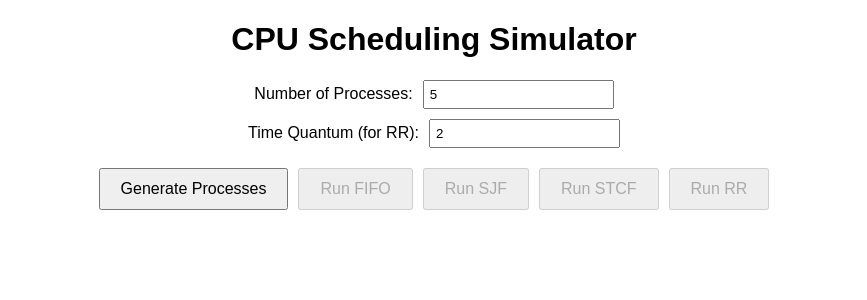
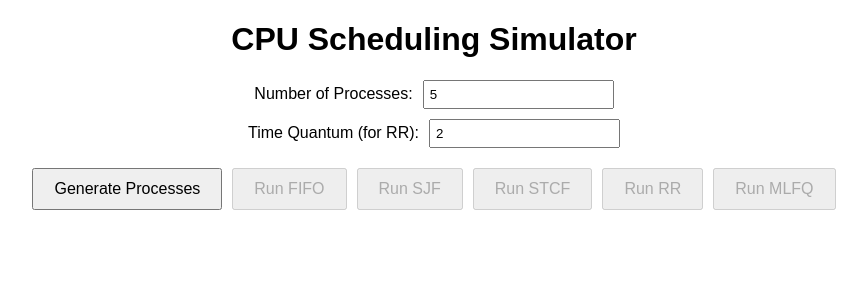
Before and after one commit to enyukan/cpu-scheduling-simulator, a React (Create React App) app: page / in a window 1280 px wide. Shown: the top 300 px of the page, without its empty margins (206-1073 px from the left). Built offline with nearby package versions, Linux system fonts and the light colour scheme.

Commit message:
Implemented MLFQ  scheduling algorithm

```diff
--- a/src/App.js
+++ b/src/App.js
@@ -8,6 +8,7 @@ const App = () => {
   const [sjfResults, setSjfResults] = useState([]);
   const [stcfResults, setStcfResults] = useState([]);
   const [roundRobinResults, setRoundRobinResults] = useState([]);
+  const [mlfqResults, setMlfqResults] = useState([]);
 
   // Function to generate random processes
   const generateProcesses = () => {
@@ -21,6 +22,7 @@ const App = () => {
     setSjfResults([]);
     setStcfResults([]);
     setRoundRobinResults([]);
+    setMlfqResults([]);
   };
 
   // FIFO Scheduling Algorithm
@@ -165,6 +167,90 @@ const App = () => {
       setRoundRobinResults(completedProcesses);
     };
 
+    // MLFQ (Multi-Level Feedback Queue) Scheduling Algorithm
+    const runMLFQ = () => {
+      if (processes.length === 0) return;
+
+      let currentTime = 0;
+      let completedProcesses = [];
+
+      // Define multiple queues for different levels of priority
+      let queue1 = []; // Highest priority queue
+      let queue2 = []; // Second priority queue
+      let queue3 = []; // Lowest priority queue
+
+      let remainingProcesses = processes.map(p => ({ ...p, remainingTime: p.burstTime, level: 1 }));
+
+      // Sort processes based on arrival time
+      remainingProcesses.sort((a, b) => a.arrivalTime - b.arrivalTime);
+
+      const timeQuantum1 = 2; // Time quantum for queue 1 (highest priority)
+      const timeQuantum2 = 4; // Time quantum for queue 2 (second priority)
+      const timeQuantum3 = 6; // Time quantum for queue 3 (lowest priority)
+
+      while (remainingProcesses.length > 0 || queue1.length > 0 || queue2.length > 0 || queue3.length > 0) {
+        // Move processes into the appropriate queues based on arrival time
+        while (remainingProcesses.length > 0 && remainingProcesses[0].arrivalTime <= currentTime) {
+          let process = remainingProcesses.shift();
+          queue1.push(process); // Initially all processes enter the highest priority queue
+        }
+
+        // Process from Queue 1
+        if (queue1.length > 0) {
+          let process = queue1.shift();
+          let burst = Math.min(process.remainingTime, timeQuantum1);
+          process.remainingTime -= burst;
+          currentTime += burst;
+
+          if (process.remainingTime === 0) {
+            process.finishTime = currentTime;
+            process.turnaroundTime = process.finishTime - process.arrivalTime;
+            process.waitingTime = process.turnaroundTime - process.burstTime;
+            completedProcesses.push(process);
+          } else {
+            queue2.push({ ...process, level: 2 }); // Move to Queue 2 if not finished
+          }
+        }
+        // Process from Queue 2
+        else if (queue2.length > 0) {
+          let process = queue2.shift();
+          let burst = Math.min(process.remainingTime, timeQuantum2);
+          process.remainingTime -= burst;
+          currentTime += burst;
+
+          if (process.remainingTime === 0) {
+            process.finishTime = currentTime;
+            process.turnaroundTime = process.finishTime - process.arrivalTime;
+            process.waitingTime = process.turnaroundTime - process.burstTime;
+            completedProcesses.push(process);
+          } else {
+            queue3.push({ ...process, level: 3 }); // Move to Queue 3 if not finished
+          }
+        }
+        // Process from Queue 3
+        else if (queue3.length > 0) {
+          let process = queue3.shift();
+          let burst = Math.min(process.remainingTime, timeQuantum3);
+          process.remainingTime -= burst;
+          currentTime += burst;
+
+          if (process.remainingTime === 0) {
+            process.finishTime = currentTime;
+            process.turnaroundTime = process.finishTime - process.arrivalTime;
+            process.waitingTime = process.turnaroundTime - process.burstTime;
+            completedProcesses.push(process);
+          } else {
+            queue3.push(process); // Keep in Queue 3 if not finished
+          }
+        } else {
+          currentTime++; // If no processes are ready to be processed, increment time
+        }
+      }
+
+      setMlfqResults(completedProcesses);
+    };
+
+
 
   return (
     <div style={{ textAlign: "center", fontFamily: "Arial, sans-serif", margin: "20px" }}>
@@ -229,6 +315,14 @@ const App = () => {
         disabled={processes.length === 0}
       >
         Run RR
+      </button>
+
+      <button
+        onClick={runMLFQ}
+        style={{ padding: "10px 20px", fontSize: "16px", cursor: "pointer", marginLeft: "10px" }}
+        disabled={processes.length === 0}
+      >
+        Run MLFQ
       </button>
 
       {processes.length > 0 && (
@@ -363,6 +457,32 @@ const App = () => {
       </div>
     )}
 
+    {mlfqResults.length > 0 && (
+      <div style={{ marginTop: "20px" }}>
+        <h2>MLFQ Scheduling Results</h2>
+        <table border="1" style={{ margin: "auto", borderCollapse: "collapse", width: "60%" }}>
+          <thead>
+            <tr>
+              <th style={{ padding: "8px" }}>Process ID</th>
+              <th style={{ padding: "8px" }}>Finish Time</th>
+              <th style={{ padding: "8px" }}>Turnaround Time</th>
+              <th style={{ padding: "8px" }}>Waiting Time</th>
+            </tr>
+          </thead>
+          <tbody>
+          {mlfqResults.map((result) => (
+            <tr key={result.id}>
+              <td style={{ padding: "8px" }}>{result.id}</td>
+              <td style={{ padding: "8px" }}>{result.finishTime}</td>
+              <td style={{ padding: "8px" }}>{result.turnaroundTime}</td>
+              <td style={{ padding: "8px" }}>{result.waitingTime}</td>
+            </tr>
+          ))}
+          </tbody>
+        </table>
+      </div>
+    )}
+
     </div>
 
   );
```
